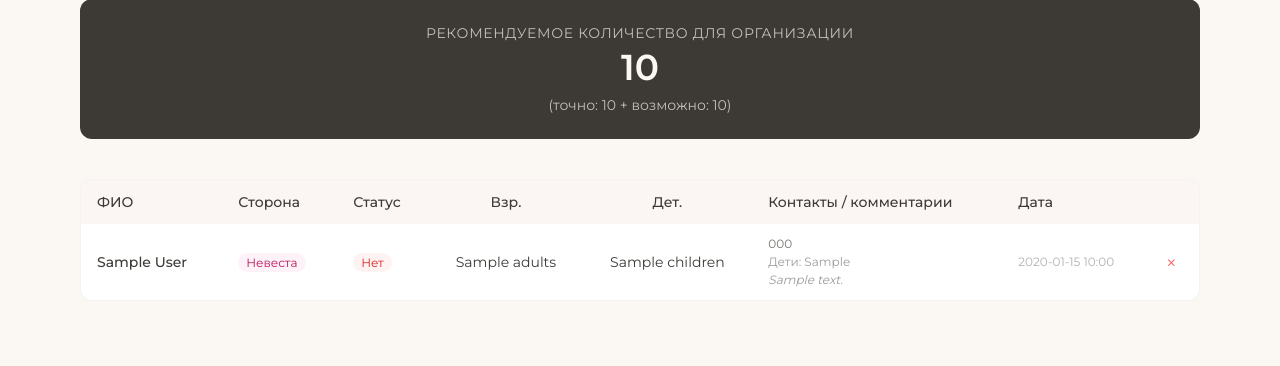
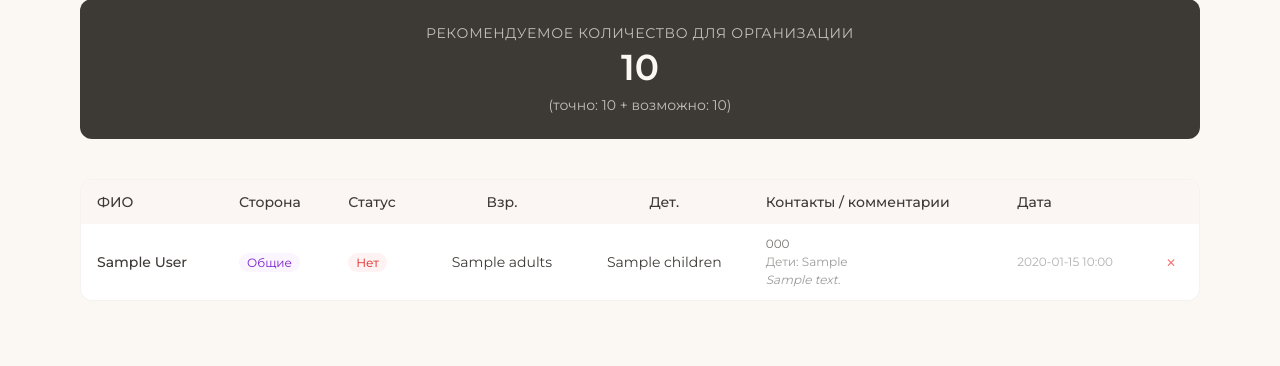
Before and after one commit to noturmyname/wedding-rsvp, a Python web app: template templates/admin.html in a window 1280 px wide. Shown: the part 434-800 px from the top of the page. Run offline with Jinja, Linux system fonts and the light colour scheme; the template is opened without the code that fills it: most values are stand-ins (such as "Sample title", 1, 10 or a date in 2020); some libraries are stand-ins or nearby versions.

Commit message:
admin.html

```diff
--- a/templates/admin.html
+++ b/templates/admin.html
@@ -134,11 +134,13 @@
             <tr class="hover:bg-cream/50">
               <td class="px-4 py-3 font-medium">{{ g.full_name }}</td>
               <td class="px-4 py-3">
-                {% if g.side == 'жених' %}
-                  <span class="text-xs px-2 py-0.5 rounded-full bg-blue-50 text-blue-700">Жених</span>
-                {% else %}
-                  <span class="text-xs px-2 py-0.5 rounded-full bg-pink-50 text-pink-700">Невеста</span>
-                {% endif %}
+               {% if g.side == 'жених' %}
+  <span class="text-xs px-2 py-0.5 rounded-full bg-blue-50 text-blue-700">Жених</span>
+{% elif g.side == 'невеста' %}
+  <span class="text-xs px-2 py-0.5 rounded-full bg-pink-50 text-pink-700">Невеста</span>
+{% else %}
+  <span class="text-xs px-2 py-0.5 rounded-full bg-purple-50 text-purple-700">Общие</span>
+{% endif %}
               </td>
               <td class="px-4 py-3">
                 {% if g.attendance == 'да' %}
```
